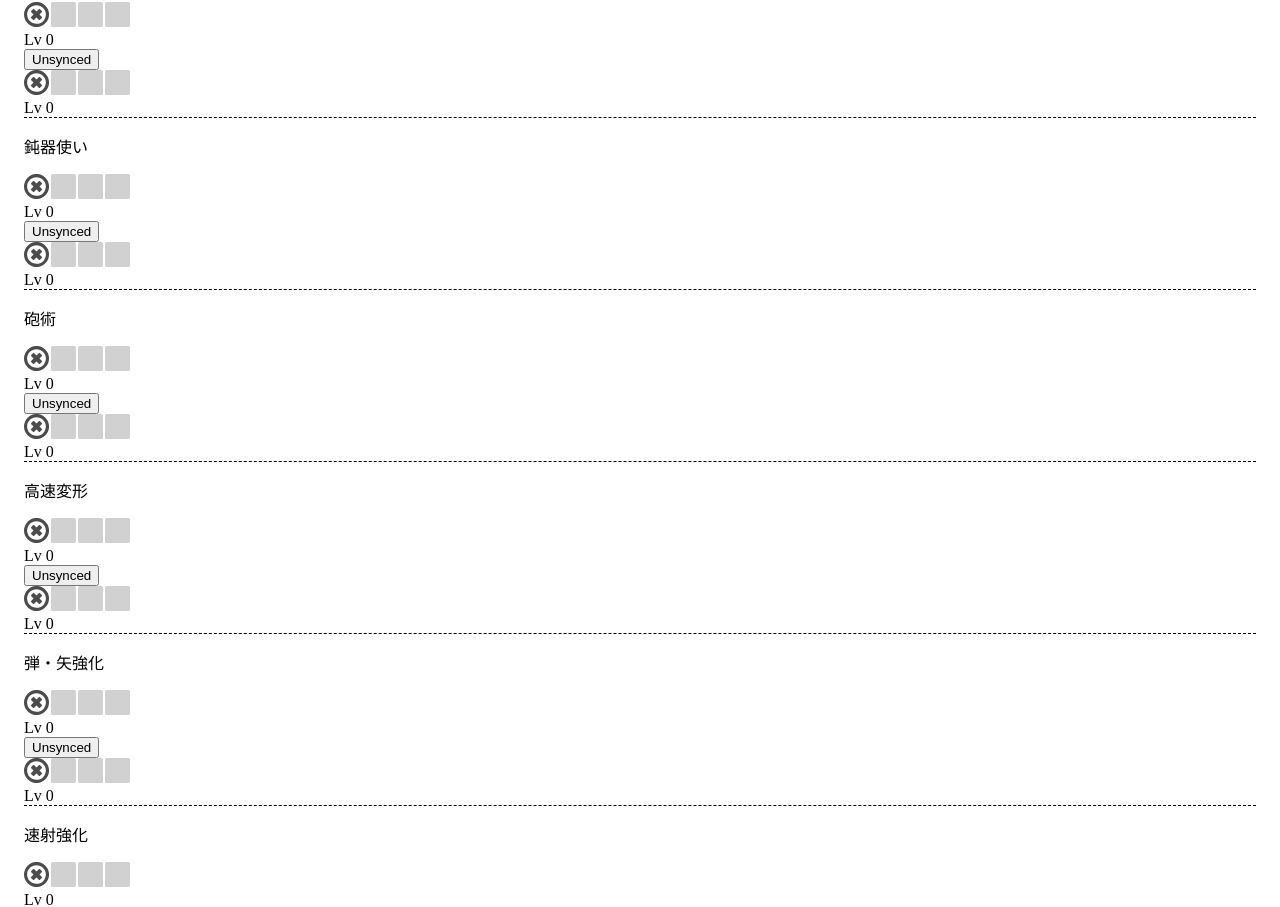
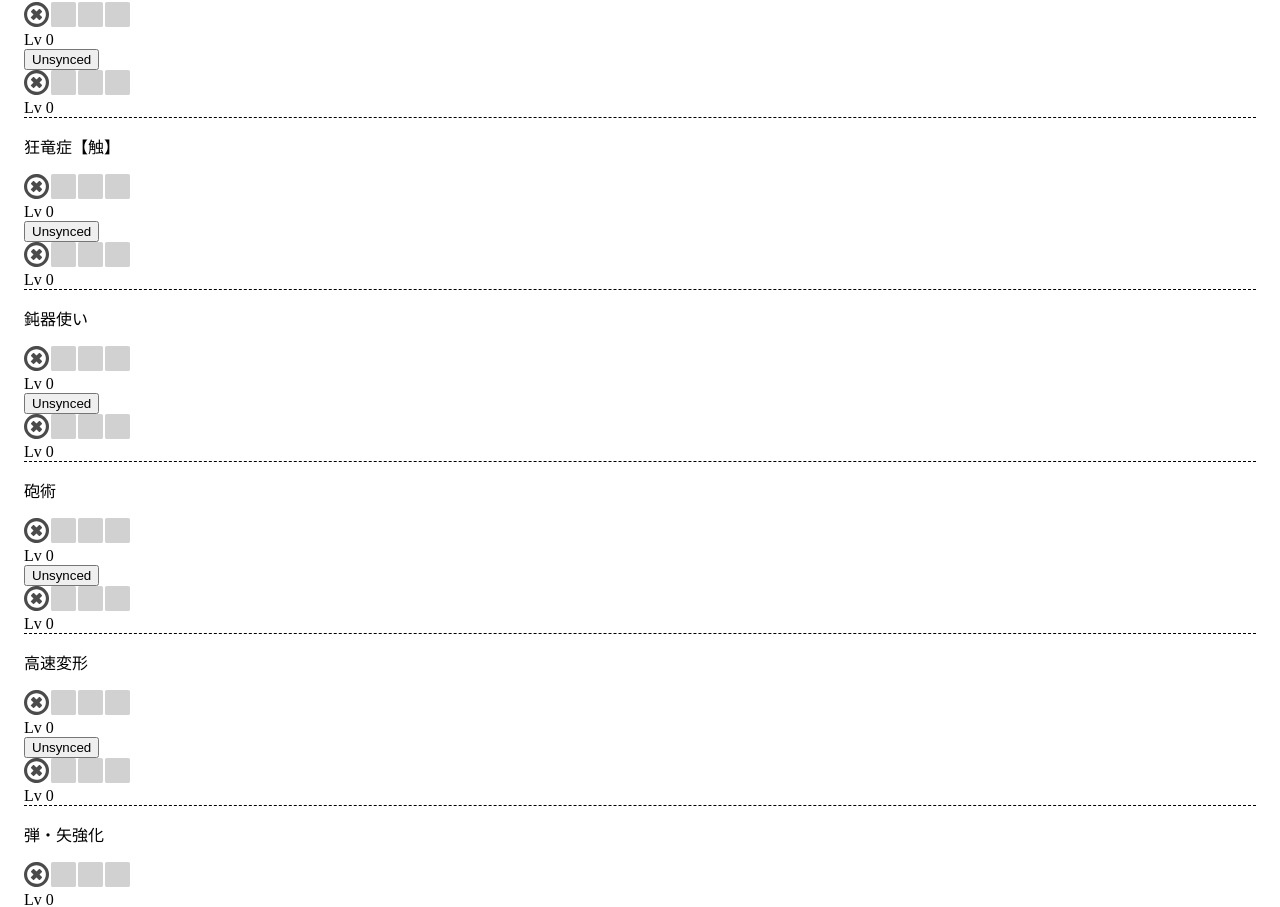
Before and after one commit to autopp/mhrise-atk-cmp, a Next.js app: page / in a window 1280 px wide. Shown: the part 4808-5715 px from the top of the page. Built offline with nearby package versions, Linux system fonts and the light colour scheme.

Commit message:
feat: add bloodlust

```diff
--- a/src/lib/status.ts
+++ b/src/lib/status.ts
@@ -105,6 +105,7 @@ export type Status = {
     readonly dragonheart: Factor
     readonly chainCrit: Increase
     readonly chainCritGunner: Increase
+    readonly bloodlust: Increase
     readonly bludgeoner: Bludgeoner
     readonly artillery: Factor
     readonly rapidMorph: Factor
@@ -232,6 +233,8 @@ export const CHAIN_CRIT = createAttackIncreaseSkill([10, 12, 15])
 
 export const CHAIN_CRIT_GUNNER = createAttackIncreaseSkill([8, 9, 10])
 
+export const BLOODLUST = createAttackIncreaseSkill([10, 15, 20])
+
 export const BLUDGEONERS: Bludgeoner[] = [
   { text: "", factor: UNIT_FACTOR, activeLevel: SHARPNESS_RED.level },
   { text: "斬れ味が黄色以下の時、攻撃力1.05倍", factor: new Decimal("1.05"), activeLevel: SHARPNESS_YELLOW.level },
@@ -295,6 +298,7 @@ function calculateBaseAttack(status: Status): Decimal {
       dragonheart,
       chainCrit,
       chainCritGunner,
+      bloodlust,
     },
   } = status
 
@@ -319,7 +323,8 @@ function calculateBaseAttack(status: Status): Decimal {
       resuscitate,
       resentment,
       chainCrit,
-      chainCritGunner
+      chainCritGunner,
+      bloodlust
     )
   )
 }
--- a/src/pages/index.tsx
+++ b/src/pages/index.tsx
@@ -38,6 +38,7 @@ import {
   RESENTMENT,
   CHAIN_CRIT,
   CHAIN_CRIT_GUNNER,
+  BLOODLUST,
 } from "@/lib/status"
 import CheckboxInputRow from "@/components/checkbox-input-row"
 import { usePairingState } from "@/lib/pairing"
@@ -82,6 +83,7 @@ const Home: FC = () => {
   const skillDragonheart = usePairingState(0)
   const skillChainCrit = usePairingState(0)
   const skillChainCritGunner = usePairingState(0)
+  const skillBloodlust = usePairingState(0)
   const skillBludgeoner = usePairingState(0)
   const skillArtillery = usePairingState(0)
   const skillRapidMorph = usePairingState(0)
@@ -131,6 +133,7 @@ const Home: FC = () => {
         dragonheart: DRAGONHEART[valueOf(skillDragonheart)],
         chainCrit: CHAIN_CRIT[valueOf(skillChainCrit)],
         chainCritGunner: CHAIN_CRIT_GUNNER[valueOf(skillChainCritGunner)],
+        bloodlust: BLOODLUST[valueOf(skillBloodlust)],
         bludgeoner: BLUDGEONERS[valueOf(skillBludgeoner)],
         artillery: ARTILLERIES[valueOf(skillArtillery)],
         rapidMorph: RAPID_MORPHS[valueOf(skillRapidMorph)],
@@ -171,6 +174,7 @@ const Home: FC = () => {
     skillDragonheart,
     skillChainCrit,
     skillChainCritGunner,
+    skillBloodlust,
     skillBludgeoner,
     skillArtillery,
     skillRapidMorph,
@@ -230,6 +234,7 @@ const Home: FC = () => {
         <LevelInputRow label="龍気活性" levels={DRAGONHEART} {...skillDragonheart} />
         <LevelInputRow label="連撃" levels={CHAIN_CRIT} {...skillChainCrit} />
         <LevelInputRow label="連撃（ガンナー）" levels={CHAIN_CRIT_GUNNER} {...skillChainCritGunner} />
+        <LevelInputRow label="狂竜症【触】" levels={BLOODLUST} {...skillBloodlust} />
         <LevelInputRow label="鈍器使い" levels={BLUDGEONERS} {...skillBludgeoner} />
         <LevelInputRow label="砲術" levels={ARTILLERIES} {...skillArtillery} />
         <LevelInputRow label="高速変形" levels={RAPID_MORPHS} {...skillRapidMorph} />
```
